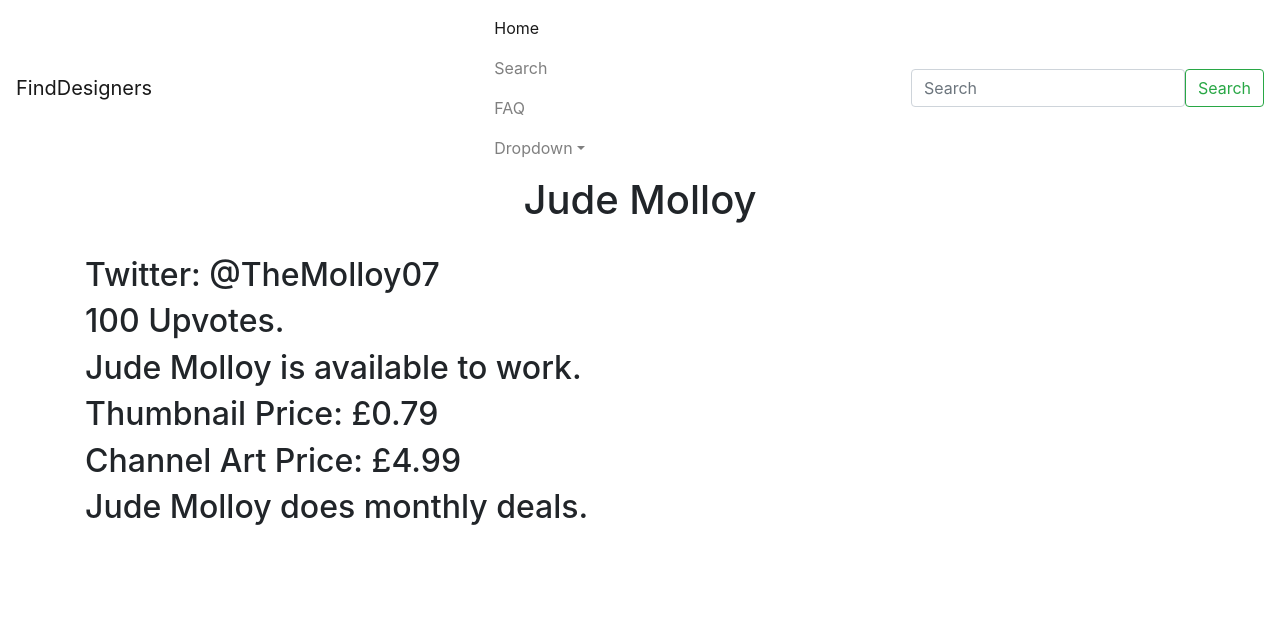
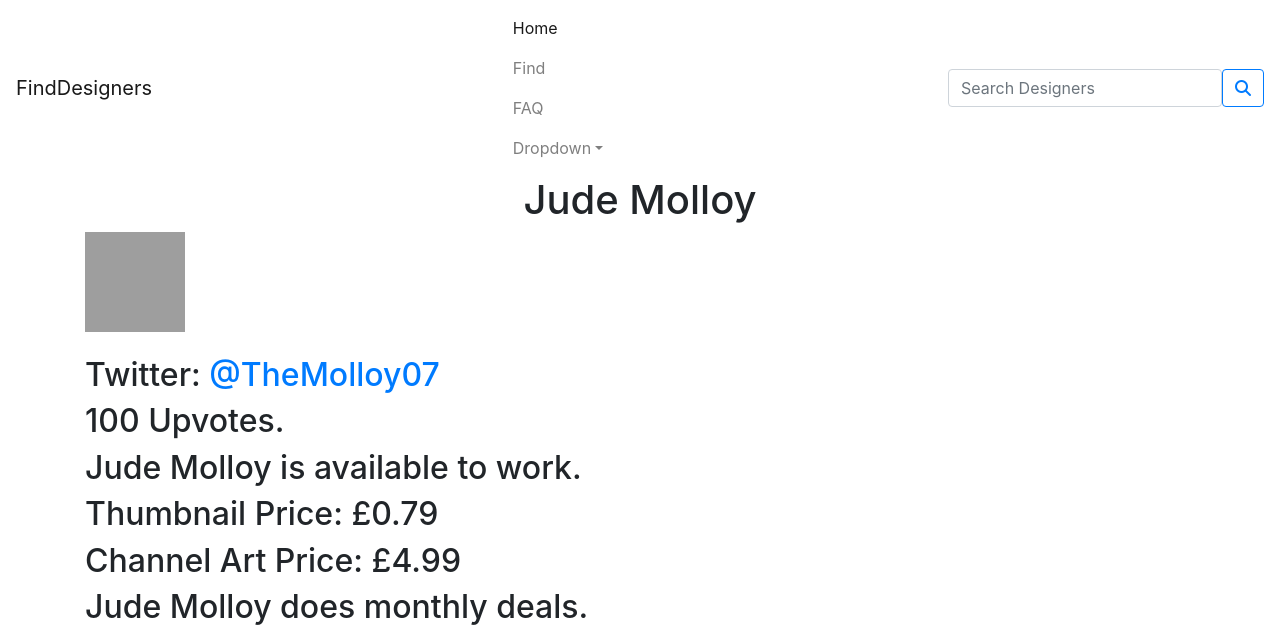
Before and after one commit to JudeMolloy/FindDesigners, a Django app: page /designer/1 in a window 1280 px wide. Shown: the top 634 px of the page. Run offline with Django 3.2, Linux system fonts and the light colour scheme; data comes from the database, SQL or seed files in the repository; both versions use the stored data as it was after the commit; some libraries are stand-ins or nearby versions; grey boxes are pictures that could not be loaded.

Commit message:
A lot has been implemented, I will have to start making more commits.
- Twitter profile link
- Image uploading
- Rearranged find/filter page
- No results found message
- Search bar

- pip install django-cleanup
- pip install Pillow

```diff
--- a/FindDesigners/settings.py
+++ b/FindDesigners/settings.py
@@ -38,6 +38,7 @@ INSTALLED_APPS = [
     'django.contrib.sessions',
     'django.contrib.messages',
     'django.contrib.staticfiles',
+    'django_cleanup',
 ]
 
 MIDDLEWARE = [
@@ -64,6 +65,7 @@ TEMPLATES = [
                 'django.template.context_processors.request',
                 'django.contrib.auth.context_processors.auth',
                 'django.contrib.messages.context_processors.messages',
+                'django.template.context_processors.media',
             ],
         },
     },
@@ -120,3 +122,6 @@ USE_TZ = True
 # https://docs.djangoproject.com/en/1.10/howto/static-files/
 
 STATIC_URL = '/static/'
+
+MEDIA_URL = '/media/'
+MEDIA_ROOT = 'main/media/'
--- a/FindDesigners/urls.py
+++ b/FindDesigners/urls.py
@@ -15,12 +15,15 @@ Including another URLconf
 """
 from django.conf.urls import include, url
 from django.contrib import admin
+from django.conf import settings
+from django.conf.urls.static import static
+
 from main import views
 
 
 urlpatterns = [
     url(r'^$', views.landing, name='home'),
-    url(r'search', views.search, name='search'),
+    url(r'find', views.find, name='find'),
     url(r'^designer/', include('main.urls')),
     url(r'^admin/', admin.site.urls),
-]
+] + static(settings.MEDIA_URL, document_root=settings.MEDIA_ROOT)
--- a/main/forms.py
+++ b/main/forms.py
@@ -5,7 +5,7 @@ rating_choices = (
     ('0', '0-25'), ('25', '25-50'), ('50', '50-75'), ('75', '75-100'), ('100', '100+'),
 )
 thumbnail_choices = (
-    ('0', '£0-1'), ('1', '£1-2'), ('2', '£2+'),
+    ('0', '0-1'), ('1', '1-2'), ('2', '2+'),
             )
 
 
--- a/main/models.py
+++ b/main/models.py
@@ -2,6 +2,7 @@ from django.db import models
 
 
 class Designer(models.Model):
+    avatar = models.ImageField(upload_to='img/', default='img/default_profile_pic.jpg')
     name = models.CharField(max_length=25)
     twitter = models.CharField(max_length=15)
     up_votes = models.IntegerField(default=0)
--- a/main/templates/main/base.html
+++ b/main/templates/main/base.html
@@ -6,6 +6,7 @@
     <meta name="viewport" content="width=device-width, initial-scale=1, shrink-to-fit=no">
     <meta http-equiv="x-ua-compatible" content="ie=edge">
 
+    <link rel="stylesheet" href="http://cdnjs.cloudflare.com/ajax/libs/font-awesome/4.6.3/css/font-awesome.min.css">
     <!-- Bootstrap CSS -->
     <link rel="stylesheet" href="https://maxcdn.bootstrapcdn.com/bootstrap/4.0.0-alpha.5/css/bootstrap.min.css" integrity="sha384-AysaV+vQoT3kOAXZkl02PThvDr8HYKPZhNT5h/CXfBThSRXQ6jW5DO2ekP5ViFdi" crossorigin="anonymous">
   </head>
@@ -19,7 +20,7 @@
       <a class="nav-link" href="{% url 'home' %}">Home <span class="sr-only">(current)</span></a>
     </li>
     <li class="nav-item">
-      <a class="nav-link" href="{% url 'search' %}">Search</a>
+      <a class="nav-link" href="{% url 'find' %}">Find</a>
     </li>
     <li class="nav-item">
       <a class="nav-link" href="#">FAQ</a>
@@ -33,9 +34,9 @@
       </div>
     </li>
   </ul>
-  <form class="form-inline float-xs-right">
-    <input class="form-control" type="text" placeholder="Search">
-    <button class="btn btn-outline-success" type="submit">Search</button>
+  <form action="{% url 'main:search' %}" method="GET" class="form-inline float-xs-right">
+    <input class="form-control" type="search" placeholder="Search Designers" name="search">
+      <button class="btn btn-outline-primary" type="submit"><i class="fa fa-search"></i></button>
   </form>
 </nav>
 
@@ -47,6 +48,7 @@
     <script src="https://ajax.googleapis.com/ajax/libs/jquery/3.1.1/jquery.min.js" integrity="sha384-3ceskX3iaEnIogmQchP8opvBy3Mi7Ce34nWjpBIwVTHfGYWQS9jwHDVRnpKKHJg7" crossorigin="anonymous"></script>
     <script src="https://cdnjs.cloudflare.com/ajax/libs/tether/1.3.7/js/tether.min.js" integrity="sha384-XTs3FgkjiBgo8qjEjBk0tGmf3wPrWtA6coPfQDfFEY8AnYJwjalXCiosYRBIBZX8" crossorigin="anonymous"></script>
     <script src="https://maxcdn.bootstrapcdn.com/bootstrap/4.0.0-alpha.5/js/bootstrap.min.js" integrity="sha384-BLiI7JTZm+JWlgKa0M0kGRpJbF2J8q+qreVrKBC47e3K6BW78kGLrCkeRX6I9RoK" crossorigin="anonymous"></script>
+    <script src="https://use.fontawesome.com/8dae4d5025.js"></script>
 
     </body>
 </html>
--- a/main/templates/main/designer_detail.html
+++ b/main/templates/main/designer_detail.html
@@ -3,8 +3,10 @@
 {% block content %}
 <div class="container">
     <h1 class="text-center">{{ designer.name }}</h1>
+    <img src="{{ designer.avatar.url }}"  height="100" width="100">
     <br>
-    <h2>Twitter: @{{ designer.twitter }}</h2>
+    <br>
+    <h2>Twitter: <a href="https://twitter.com/{{ designer.twitter }}">@{{ designer.twitter }}</a></h2>
     <h2>{{ designer.up_votes }} Upvote{{ designer.up_votes|pluralize }}.</h2>
     <h2>{{ designer.is_available }}</h2>
     <h2>Thumbnail Price: £{{ designer.thumbnail_price|floatformat:"-2" }}</h2>
--- a/main/urls.py
+++ b/main/urls.py
@@ -5,6 +5,6 @@ from . import views
 
 app_name = 'main'
 urlpatterns = [
-    #url(r'^$', views., name='find'),
     url(r'(?P<designer_id>[0-9]+)', views.designer_detail, name='designer_detail'),
+    url(r'search/$', views.search, name='search'),
 ]
--- a/main/views.py
+++ b/main/views.py
@@ -13,7 +13,24 @@ def landing(request):
 
 
 def search(request):
+    term = request.GET.get('search')
+    designers = Designer.objects.filter(name__icontains=term)
+    results = 0
+
+    # calculation for what result message to display
+    if len(designers) == 0:
+        results = 1
+    else:
+        results = 2
+
+    context = {'designers': designers, 'results': results, }
+
+    return render(request, 'main/search.html', context)
+
+
+def find(request):
     query = None
+    results = 0
     form = FilterDesigners()
 
     # form handling
@@ -21,6 +38,7 @@ def search(request):
         form = FilterDesigners(request.POST)
         if form.is_valid():
 
+            # assigns variables to the data passed in from the FilterDesigners form
             rating = form.cleaned_data['rating']
             print(rating)
             can_work = form.cleaned_data['can_work']
@@ -28,11 +46,8 @@ def search(request):
             thumbnail_cost = form.cleaned_data['thumbnail_cost']
             print(thumbnail_cost)
 
-            # the range used for the last value in the restricted choice set e.g £100+
-            if thumbnail_cost is None:
-                thumbnail_cost[0] = 0
-                thumbnail_cost_range = 25
-            elif int(thumbnail_cost[0]) == 2:
+            # the range used for the last value in the restricted choice set e.g 100+
+            if int(thumbnail_cost) == 2:
                 thumbnail_cost_range = 25
             else:
                 thumbnail_cost_range = 1
@@ -44,9 +59,18 @@ def search(request):
                 thumbnail_price__gte=float(thumbnail_cost),
                 thumbnail_price__lte=float(thumbnail_cost) + thumbnail_cost_range,
             )
+
+            query = query.order_by('-up_votes')
+
+            # calculation for what result message to display
+            if len(query) == 0:
+                results = 1
+            else:
+                results = 2
+            print(results)
             print(query)
 
-    context = {'form': form, 'query': query, }
+    context = {'form': form, 'query': query, 'results': results, }
 
     return render(request, 'main/find.html', context)
 
```
Also changed, not shown: main/templates/main/find.html (+23 -10 lines), main/templates/main/index.html (+6 -2 lines), db.sqlite3.
